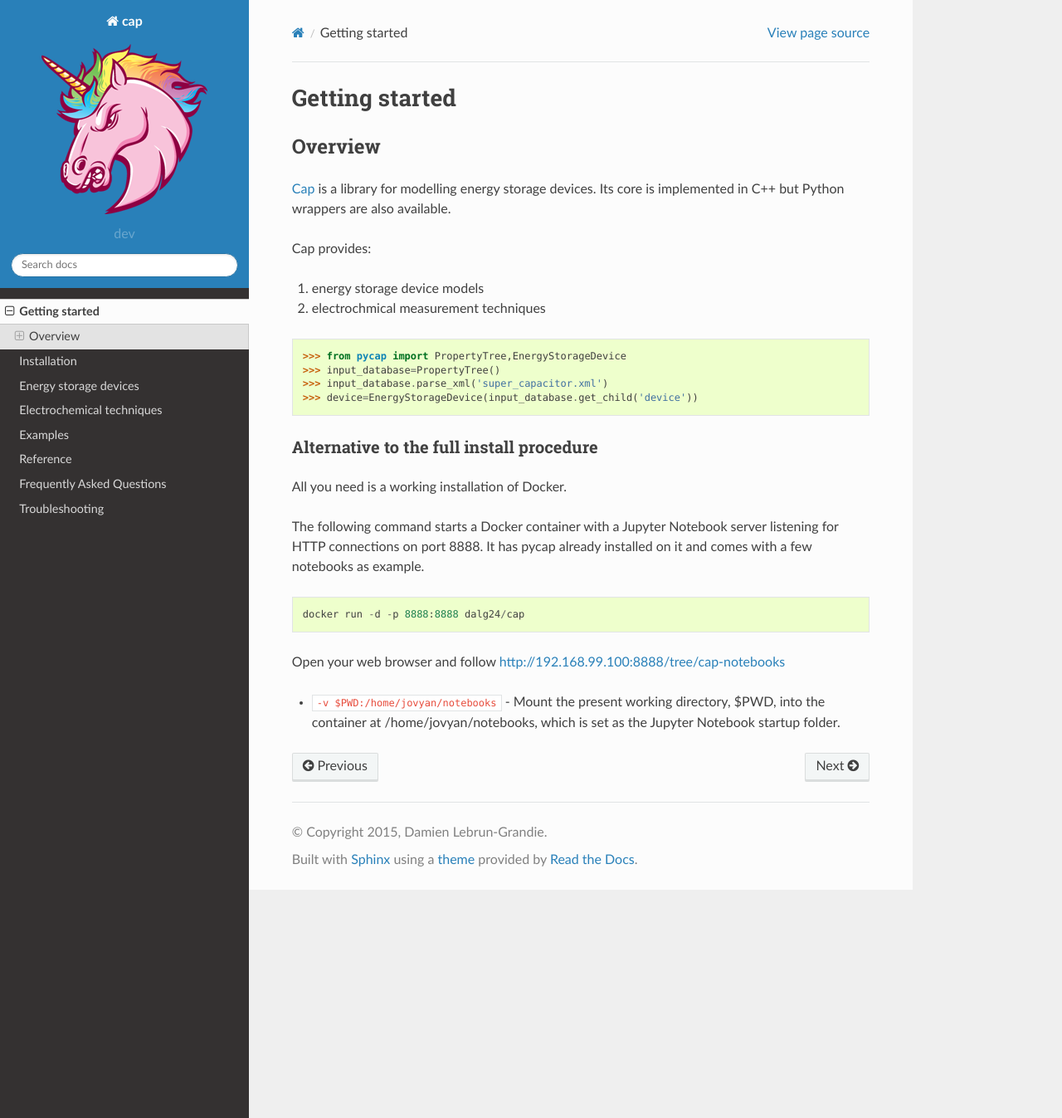
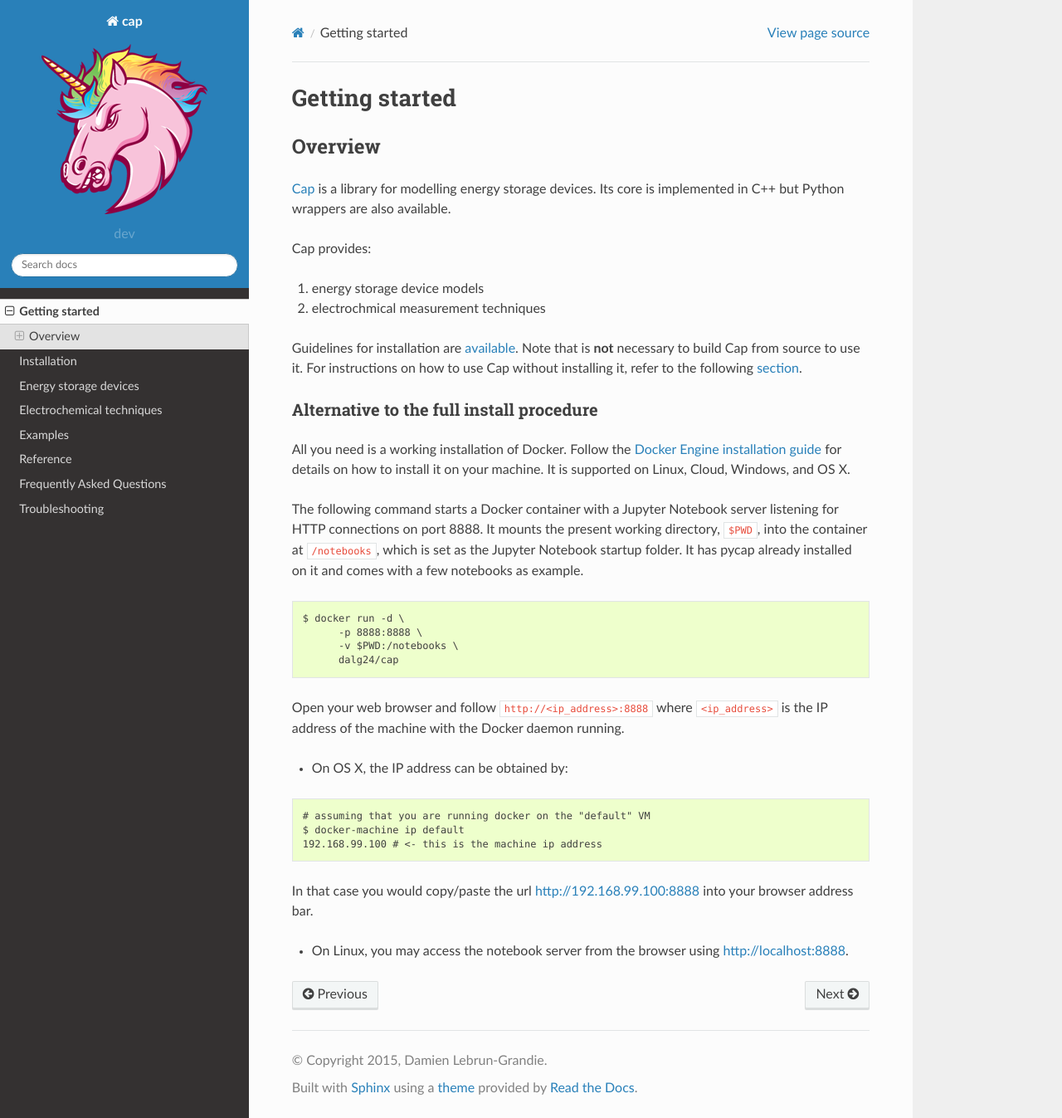
Before and after one commit to ORNL-CEES/Cap, a Sphinx documentation site: the page built from docs/source/overview.rst, in a window 1280 px wide and 1347 px high. Shown: the whole window at 83% size. Built offline with Sphinx 7.4.7 and the Read the Docs theme 2.0.0, drawn with Linux system fonts in a browser that asks for light colours; formulas are drawn with MathJax 3.

Commit message:
Update documentation on how to use Cap with Docker

```diff
--- a/docs/source/install.rst
+++ b/docs/source/install.rst
@@ -1,3 +1,5 @@
+.. _installation:
+
 Installation
 ============
 
--- a/docs/source/overview.rst
+++ b/docs/source/overview.rst
@@ -13,24 +13,49 @@
 1. energy storage device models
 2. electrochmical measurement techniques
 
-.. testcode::
+Guidelines for installation are :ref:`available <installation>`.
+Note that is **not** necessary to build Cap from source to use it.
+For instructions on how to use Cap without installing it, refer to the
+following :ref:`section <docker>`.
 
-    >>> from pycap import PropertyTree,EnergyStorageDevice
-    >>> input_database=PropertyTree()
-    >>> input_database.parse_xml('super_capacitor.xml')
-    >>> device=EnergyStorageDevice(input_database.get_child('device'))
 
+.. _docker:
 
 Alternative to the full install procedure
 ^^^^^^^^^^^^^^^^^^^^^^^^^^^^^^^^^^^^^^^^^
 All you need is a working installation of Docker.
+Follow the `Docker Engine installation guide
+<https://docs.docker.com/engine/installation/>`_ for details on how to
+install it on your machine.
+It is supported on Linux, Cloud, Windows, and OS X.
 
-The following command starts a Docker container with a Jupyter Notebook server listening for HTTP connections on port 8888.
+The following command starts a Docker container with a Jupyter Notebook server
+listening for HTTP connections on port 8888.
+It mounts the present working directory, ``$PWD``, into the container at
+``/notebooks``, which is set as the Jupyter Notebook startup folder.
 It has pycap already installed on it and comes with a few notebooks as example.
+
 ::
 
-    docker run -d -p 8888:8888 dalg24/cap
+    $ docker run -d \
+          -p 8888:8888 \
+          -v $PWD:/notebooks \
+          dalg24/cap
 
-Open your web browser and follow http://192.168.99.100:8888/tree/cap-notebooks
+Open your web browser and follow ``http://<ip_address>:8888``
+where ``<ip_address>`` is the IP address of the machine with the Docker daemon
+running.
 
-- ``-v $PWD:/home/jovyan/notebooks`` - Mount the present working directory, $PWD, into the container at /home/jovyan/notebooks, which is set as the Jupyter Notebook startup folder.
+- On OS X, the IP address can be obtained by:
+
+::
+
+    # assuming that you are running docker on the "default" VM
+    $ docker-machine ip default
+    192.168.99.100 # <- this is the machine ip address
+
+In that case you would copy/paste the url http://192.168.99.100:8888 into your
+browser address bar.
+
+- On Linux, you may access the notebook server from the browser using
+  http://localhost:8888.
```
Also changed, not shown: 1 other file.
